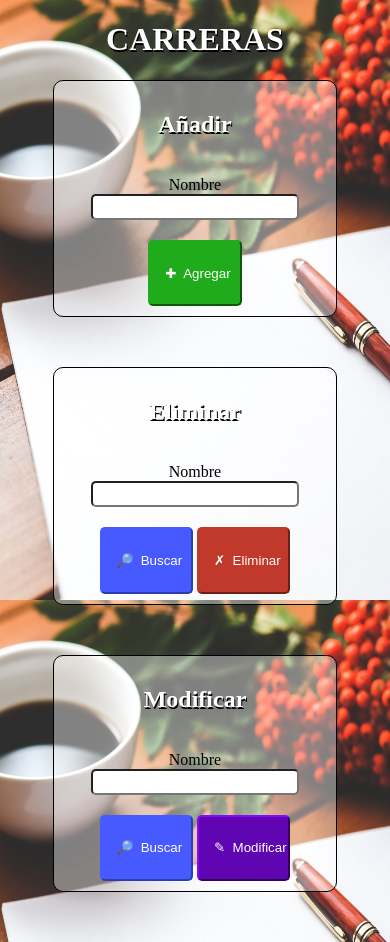
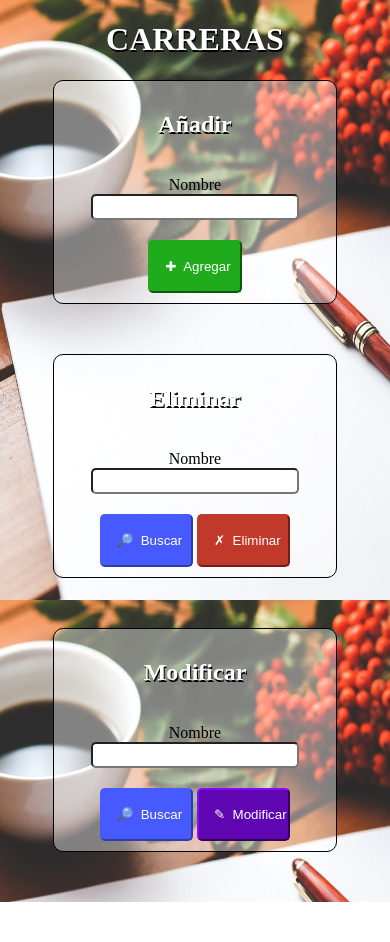
Before and after one commit to skillerhero/cetiweb, a PHP site: page /html/Carrera.html in a window 390 px wide. After the commit the page ends 902 px from the top, so only its background shows below. Run offline with PHP 8.4, Linux system fonts and the light colour scheme.

Commit message:
Add files via upload

```diff
--- a/css/estilos.css
+++ b/css/estilos.css
@@ -107,7 +107,7 @@ input[type=submit]{
 		height: 20px;
 	}
 	input[type=submit]{
-		height: 5em;
+		height: 4em;
 		width: 7em;
 
 	}
```
